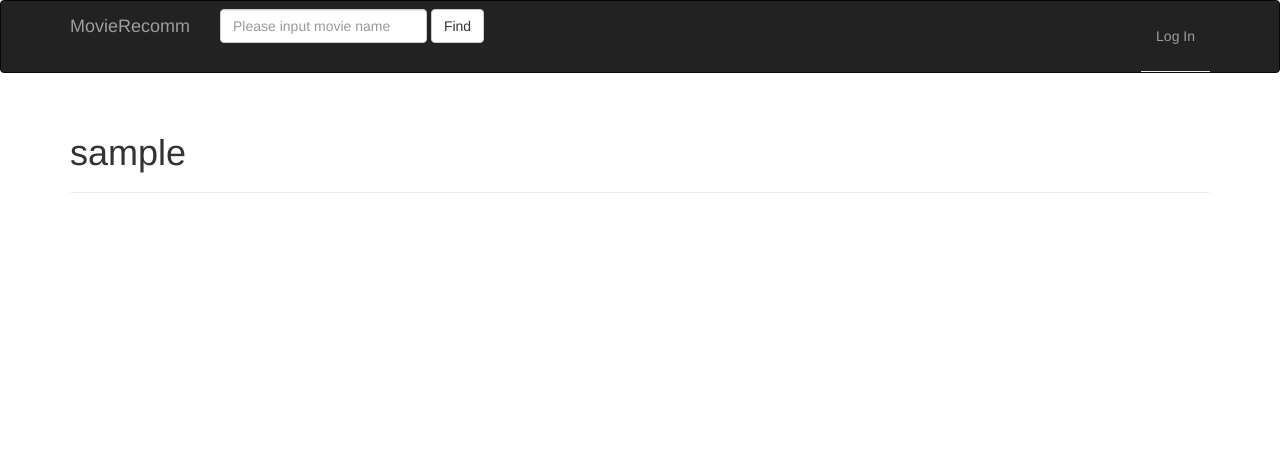
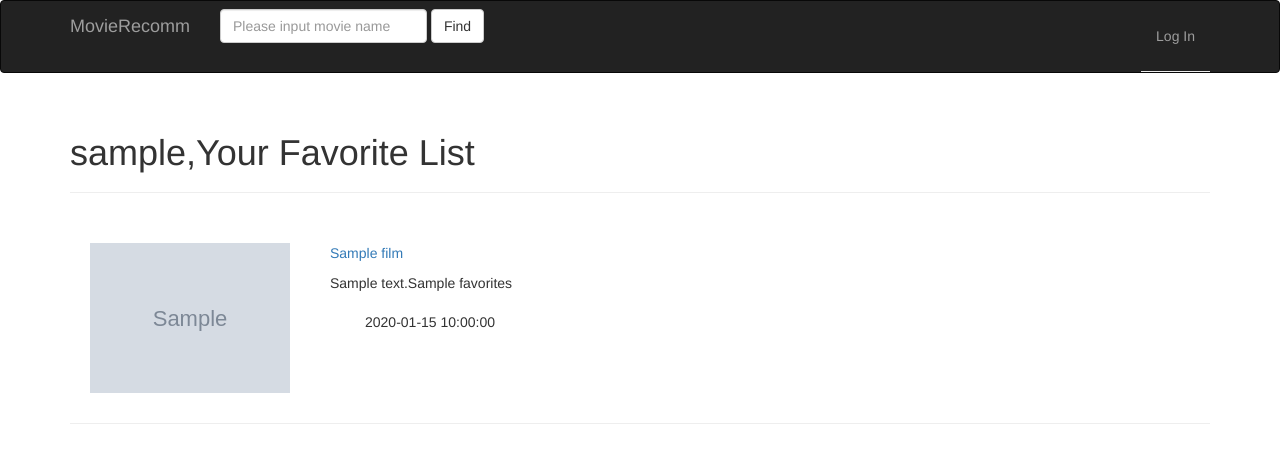
Before and after one commit to congyingTech/MovieRecomm, a Python web app: template app/templates/content/favorite.html in a window 1280 px wide. Shown: the top 463 px of the page. Run offline with Jinja, Linux system fonts and the light colour scheme; the template is opened without the code that fills it: most values are stand-ins (such as "Sample title", 1, 10 or a date in 2020); grey boxes marked "Sample" are stand-in pictures; some libraries are stand-ins or nearby versions.

Commit message:
favorite功能开发完善

```diff
--- a/app/templates/base.html
+++ b/app/templates/base.html
@@ -26,7 +26,7 @@
 
             <ul class="nav navbar-nav">
                 {% if current_user.is_authenticated %}
-                <li><a href="{{ url_for('main.ownmovie', username=current_user.username) }}">Favorite</a></li>
+                <li><a href="{{ url_for('main.favoriteAll', username=current_user.username) }}">Favorite</a></li>
                     <li><a href="{{ url_for('main.recomm', username=current_user.username) }}">Recomm</a></li>
                 {% endif %}
             </ul>
--- a/app/templates/content/favorite.html
+++ b/app/templates/content/favorite.html
@@ -6,9 +6,41 @@
 
 {%  block page_content %}
 <div class="page-header">
-    <h1>{{ username }}</h1>
+    <h1>{{ username }},Your Favorite List</h1>
+</div>
 
 
-</div>
+<div>
+        <ul>
+            {% for film in favorites %}
+
+
+                <li>
+                    <div class="movie-all">
+                        <div class="img-all"><img src="{{ film.cover_url }}" alt="" height="150px"/></div>
+
+                        <div class="text-all">
+                            <p><a href="{{ url_for('main.detail',film_id=film.id) }}">{{ film.title }}</a></p>
+                            <p>{{ film.content }}{{ favorites }}</p>
+
+                            <form class="navbar-form navbar-left" method="get">
+                                <span class="button-position">{{ film.create_time }}</span>
+                                {% if current_user.is_authenticated %}
+                                    <a href="{{ url_for('main.remove',film_id=film.id) }}">
+                                        <input class="button-all" type="button" value="UnFavorite"/>
+                                    </a>
+                                {% endif %}
+                            </form>
+
+                        </div>
+                    </div>
+
+                </li>
+
+
+            {% endfor %}
+        </ul>
+    </div>
+
 
 {% endblock %}
--- a/app/templates/index.html
+++ b/app/templates/index.html
@@ -24,7 +24,7 @@
 
                         <div class="text-all">
                             <p><a href="{{ url_for('main.detail',film_id=film.id) }}">{{ film.title }}</a></p>
-                            <p>{{ film.content }}{{ favorites }}</p>
+                            <p>{{ film.content }}</p>
 
                             <form class="navbar-form navbar-left"
                                   action="{{ url_for('main.favorite',  film_id=film.id) }}"
```
Also changed, not shown: app/main/views.py (+18 -15 lines).
